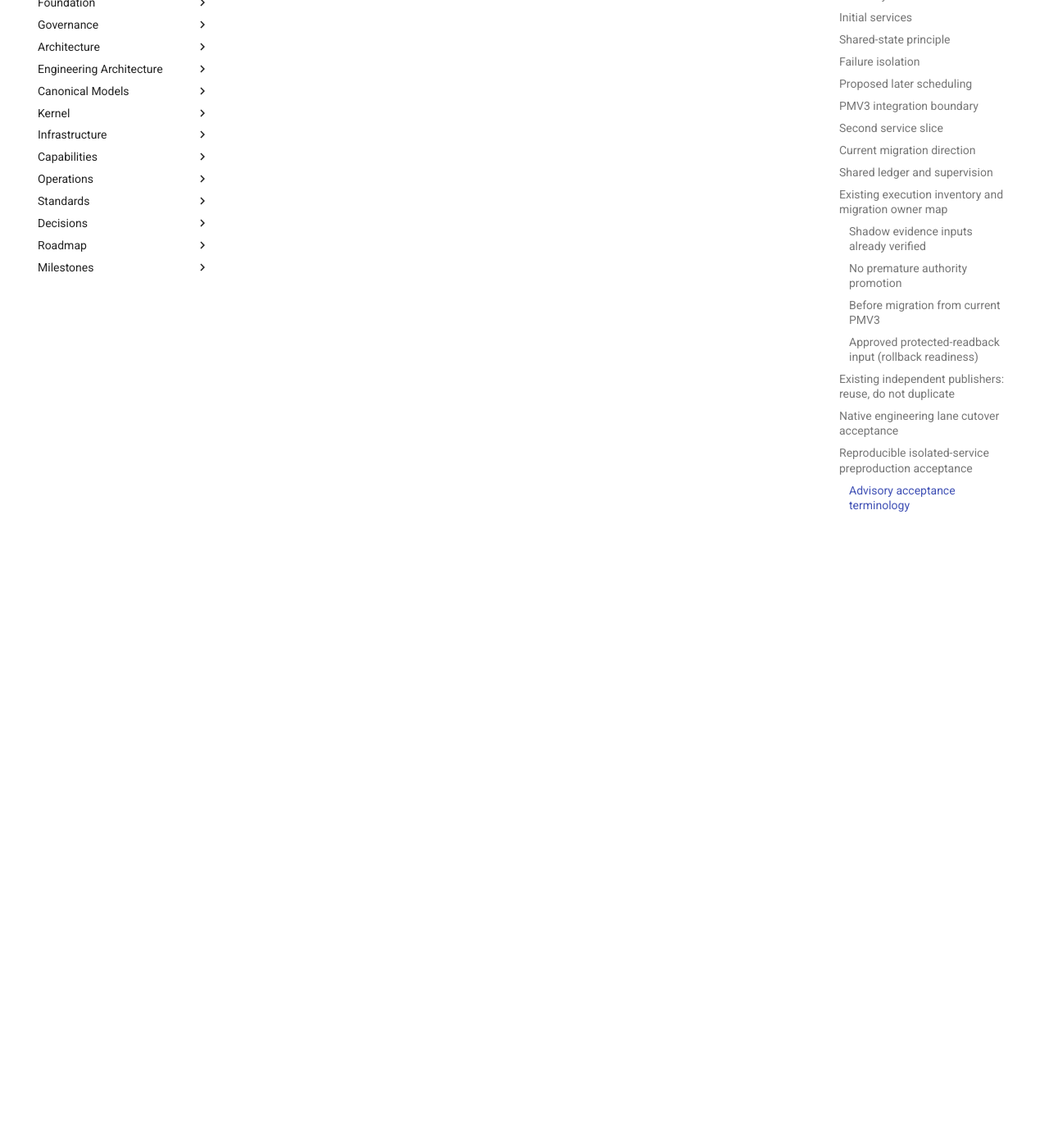
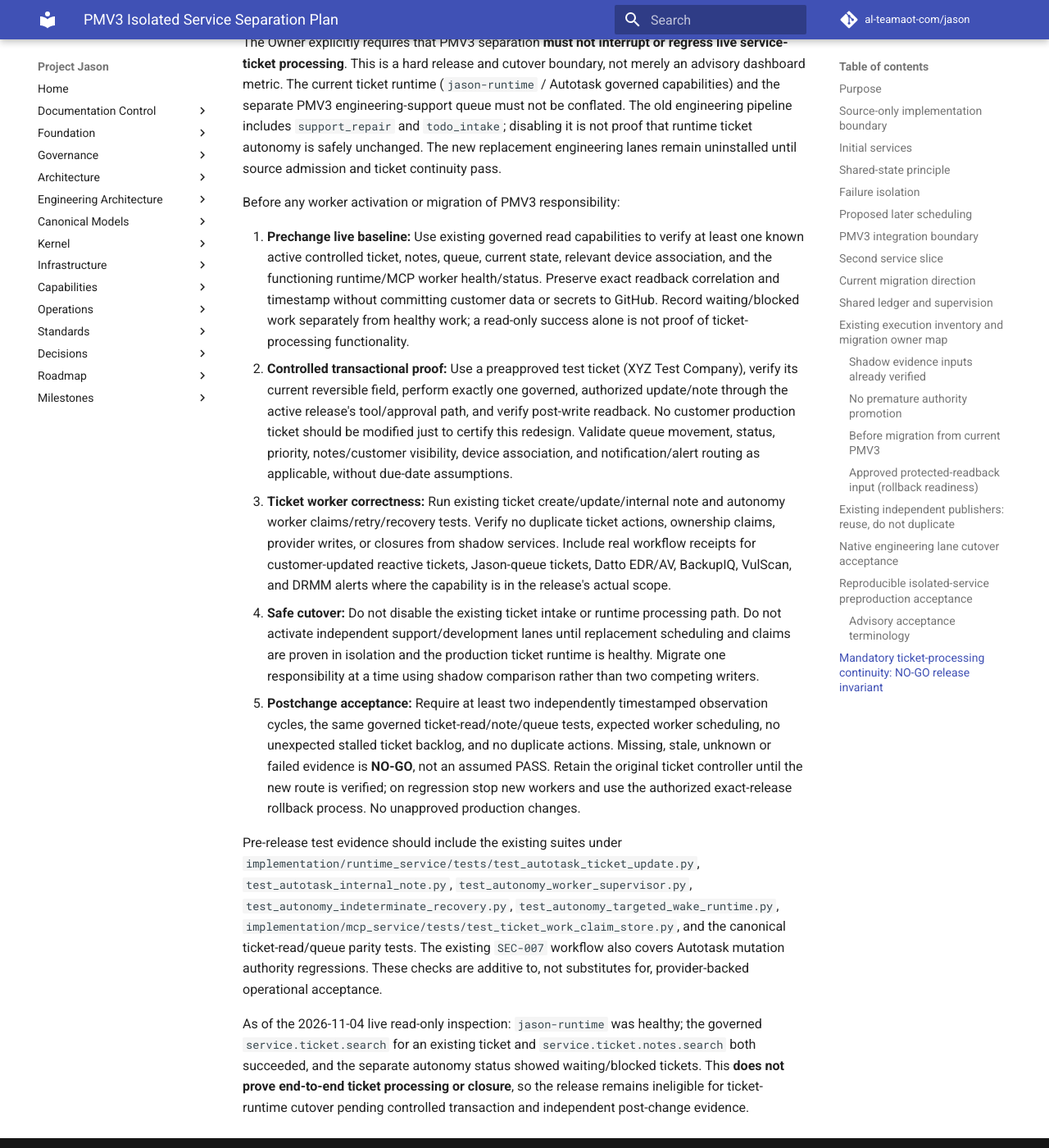
Before and after one commit to al-teamaot-com/jason, an MkDocs documentation site: the page built from docs/engineering/PMV3-Isolated-Service-Separation-Plan.md, in a window 1280 px wide and 1400 px high, scrolled down 8329 px. Shown: the whole window at 82% size. Built offline with MkDocs 1.6.1 and Material for MkDocs 9.7.7, drawn with Linux system fonts in a browser that asks for light colours; comment, search, counter and statistics services are not loaded; some of the changed text lies outside the part shown.

Commit message:
PMV3: require ticket continuity evidence before worker cutover

```diff
--- a/docs/engineering/PMV3-Isolated-Service-Separation-Plan.md
+++ b/docs/engineering/PMV3-Isolated-Service-Separation-Plan.md
@@ -179,3 +179,66 @@ only as a nonauthorizing observation. The native Release Manager continues to
 own rollback readiness, exact-source admission, deployment, and final
 operational acceptance. No output of these shadow services may mint owner
 approval or close an Autotask/production work item independently.
+
+
+## Mandatory ticket-processing continuity: NO-GO release invariant
+
+The Owner explicitly requires that PMV3 separation **must not interrupt or
+regress live service-ticket processing**. This is a hard release and cutover
+boundary, not merely an advisory dashboard metric. The current ticket runtime
+(`jason-runtime` / Autotask governed capabilities) and the separate PMV3
+engineering-support queue must not be conflated. The old engineering pipeline
+includes `support_repair` and `todo_intake`; disabling it is not proof that
+runtime ticket autonomy is safely unchanged. The new replacement engineering
+lanes remain uninstalled until source admission and ticket continuity pass.
+
+Before any worker activation or migration of PMV3 responsibility:
+
+1. **Prechange live baseline:** Use existing governed read capabilities to
+   verify at least one known active controlled ticket, notes, queue, current
+   state, relevant device association, and the functioning runtime/MCP worker
+   health/status. Preserve exact readback correlation and timestamp without
+   committing customer data or secrets to GitHub. Record waiting/blocked work
+   separately from healthy work; a read-only success alone is not proof of
+   ticket-processing functionality.
+2. **Controlled transactional proof:** Use a preapproved test ticket (XYZ Test
+   Company), verify its current reversible field, perform exactly one
+   governed, authorized update/note through the active release's tool/approval
+   path, and verify post-write readback. No customer production ticket should
+   be modified just to certify this redesign. Validate queue movement,
+   status, priority, notes/customer visibility, device association, and
+   notification/alert routing as applicable, without due-date assumptions.
+3. **Ticket worker correctness:** Run existing ticket create/update/internal
+   note and autonomy worker claims/retry/recovery tests. Verify no duplicate
+   ticket actions, ownership claims, provider writes, or closures from shadow
+   services. Include real workflow receipts for customer-updated reactive
+   tickets, Jason-queue tickets, Datto EDR/AV, BackupIQ, VulScan, and DRMM
+   alerts where the capability is in the release's actual scope.
+4. **Safe cutover:** Do not disable the existing ticket intake or runtime
+   processing path. Do not activate independent support/development lanes
+   until replacement scheduling and claims are proven in isolation and the
+   production ticket runtime is healthy. Migrate one responsibility at a time
+   using shadow comparison rather than two competing writers.
+5. **Postchange acceptance:** Require at least two independently timestamped
+   observation cycles, the same governed ticket-read/note/queue tests,
+   expected worker scheduling, no unexpected stalled ticket backlog, and no
+   duplicate actions. Missing, stale, unknown or failed evidence is **NO-GO**,
+   not an assumed PASS. Retain the original ticket controller until the new
+   route is verified; on regression stop new workers and use the authorized
+   exact-release rollback process. No unapproved production changes.
+
+Pre-release test evidence should include the existing suites under
+`implementation/runtime_service/tests/test_autotask_ticket_update.py`,
+`test_autotask_internal_note.py`, `test_autonomy_worker_supervisor.py`,
+`test_autonomy_indeterminate_recovery.py`, `test_autonomy_targeted_wake_runtime.py`,
+`implementation/mcp_service/tests/test_ticket_work_claim_store.py`, and the
+canonical ticket-read/queue parity tests. The existing `SEC-007` workflow also
+covers Autotask mutation authority regressions. These checks are additive to,
+not substitutes for, provider-backed operational acceptance.
+
+As of the 2026-11-04 live read-only inspection: `jason-runtime` was healthy;
+the governed `service.ticket.search` for an existing ticket and
+`service.ticket.notes.search` both succeeded, and the separate autonomy status
+showed waiting/blocked tickets. This **does not prove end-to-end ticket
+processing or closure**, so the release remains ineligible for ticket-runtime
+cutover pending controlled transaction and independent post-change evidence.
```
Also changed, not shown: 2 other files.
